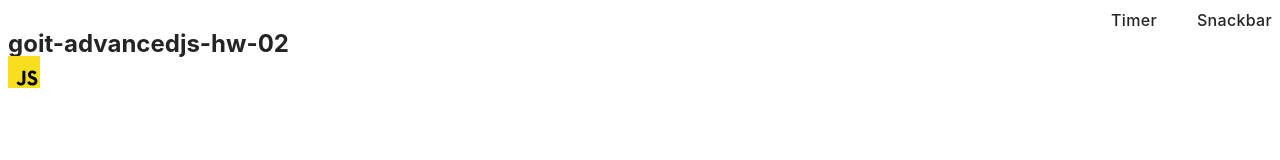
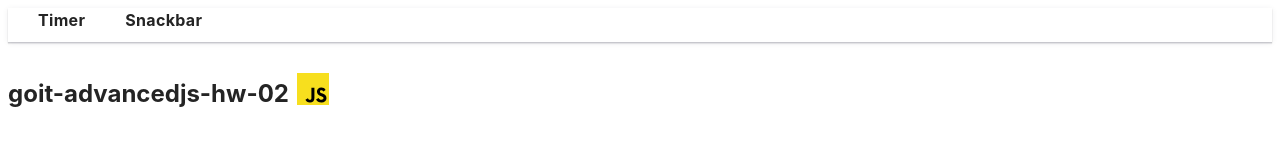
Before and after one commit to KomrakovaAnna/goit-advancedjs-hw-02, a website built with Vite: page src/index.html in a window 1280 px wide. Built offline with nearby package versions, Linux system fonts and the light colour scheme.

Commit message:
main page styles added

```diff
--- a/src/css/styles.css
+++ b/src/css/styles.css
@@ -23,19 +23,39 @@
   -moz-osx-font-smoothing: grayscale;
   -webkit-text-size-adjust: 100%;
 }
+h1 {
+  padding-top: 40px;
+  text-align-last: center;
+}
+.main-page__section {
+  display: flex;
+  flex-direction: row;
+}
+img {
+  padding-left: 8px;
+  padding-top: 30px;
+}
+.nav {
+  padding-bottom: 10px;
+  border-bottom: 1px solid var(--cornflower);
+  box-shadow: 0px 2px 1px rgba(46, 47, 66, 0.08),
+    0px 1px 1px rgba(46, 47, 66, 0.16), 0px 1px 6px rgba(46, 47, 66, 0.08);
+}
 .nav-list {
   display: flex;
   align-items: center;
-  justify-content: flex-end;
+  justify-content: flex-start;
+  padding-left: 30px;
   gap: 40px;
 }
 
 .nav-link {
-  font-weight: 500;
+  font-weight: 700;
   letter-spacing: 0.02em;
   line-height: 1.5;
+  color: #242424;
 }
-
+a:hover,
 .nav-link:hover,
 .nav-link:focus {
   color: #747bff;
--- a/src/index.html
+++ b/src/index.html
@@ -26,7 +26,7 @@
       </ul>
     </nav>
 
-    <section>
+    <section class="main-page__section">
       <h1>goit-advancedjs-hw-02</h1>
       <!-- Path to images as from index.html file -->
       <img src="./img/javascript.svg" alt="" />
```
